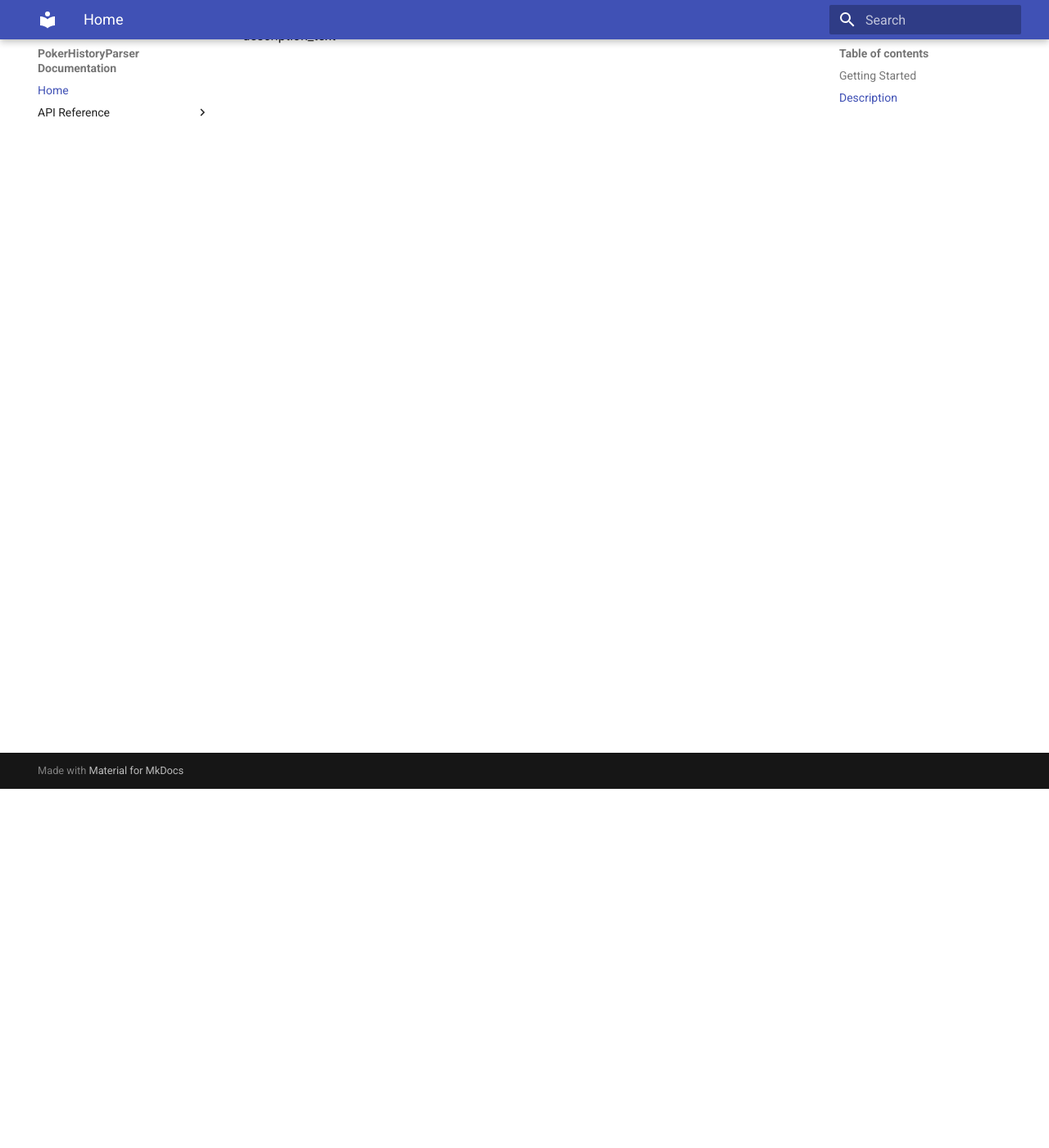
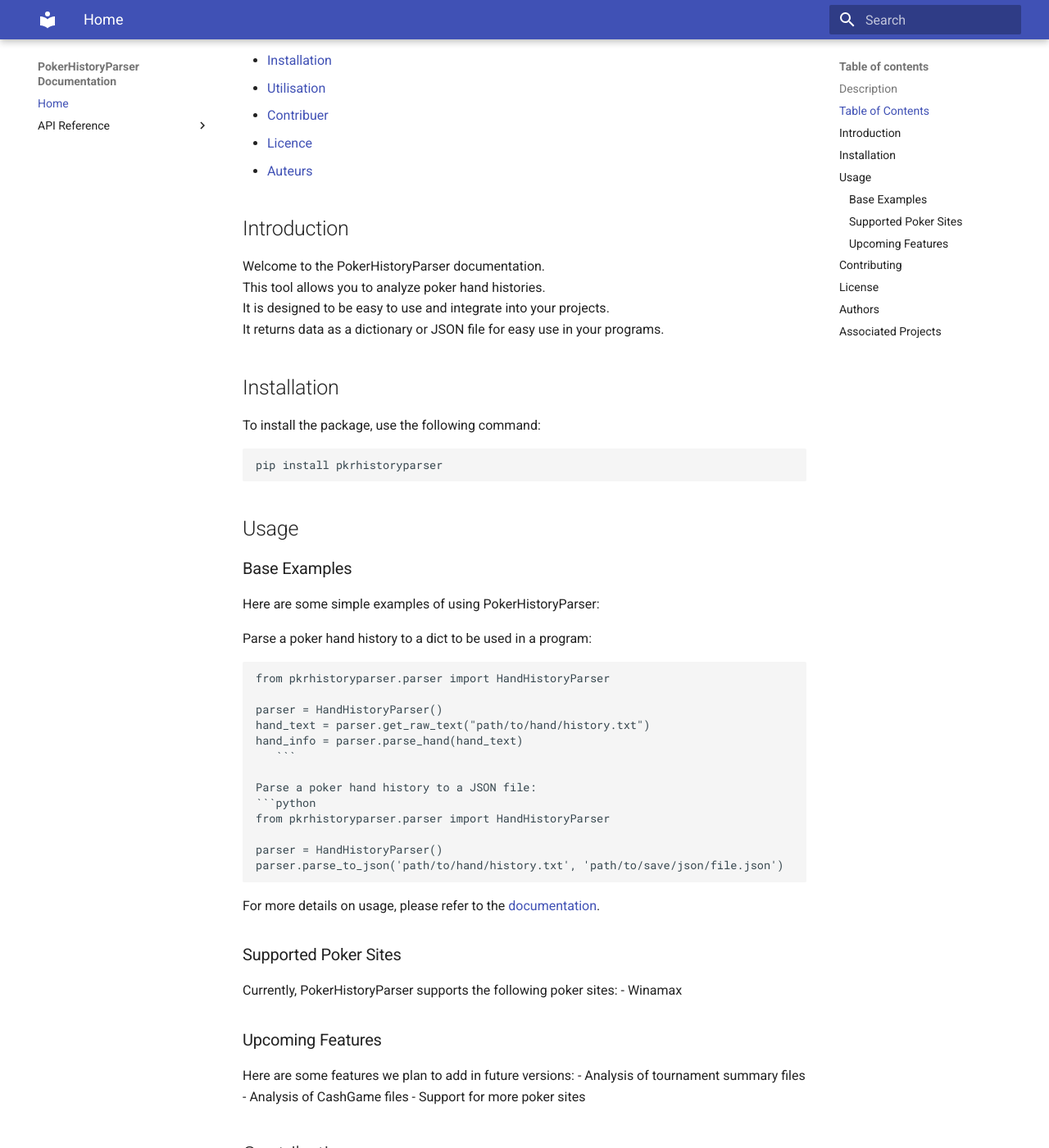
Before and after one commit to Manggy94/PokerHistoryParser, an MkDocs documentation site: the page built from docs/index.md, in a window 1280 px wide and 1400 px high, scrolled down 438 px. Shown: the whole window at 82% size. Built offline with MkDocs 1.6.1 and Material for MkDocs 9.7.7, drawn with Linux system fonts in a browser that asks for light colours; some of the changed text lies outside the part shown.

Commit message:
Modifying doc

````diff
--- a/docs/index.md
+++ b/docs/index.md
@@ -1,15 +1,96 @@
-# PokerHistoryParser Documentation
 
-Welcome to the documentation for PokerHistoryParser.
+# PokerHistoryParser
 
-## Getting Started
+## Description
+A poker package to parse Hand histories into json objects
 
+PokerHistoryParser is a powerful tool for analyzing and extracting data from poker hand histories.
+This project is designed to help poker players and analysts better understand their performance by providing detailed
+analyses of hands played.
+
+
+## Table of Contents
+
+- [Introduction](#introduction)
+- [Installation](#installation)
+- [Utilisation](#utilisation)
+- [Contribuer](#contribuer)
+- [Licence](#licence)
+- [Auteurs](#auteurs)
+
+## Introduction
+
+Welcome to the PokerHistoryParser documentation.
+This tool allows you to analyze poker hand histories.
+It is designed to be easy to use and integrate into your projects.
+It returns data as a dictionary or JSON file for easy use in your programs.
+
+
+## Installation
 To install the package, use the following command:
+
 
 ```sh
 pip install pkrhistoryparser
 ```
 
-## Description
+## Usage
 
-description_text
+### Base Examples
+Here are some simple examples of using PokerHistoryParser:
+
+Parse a poker hand history to a dict to be used in a program:
+
+
+```python
+from pkrhistoryparser.parser import HandHistoryParser
+
+parser = HandHistoryParser()
+hand_text = parser.get_raw_text("path/to/hand/history.txt")
+hand_info = parser.parse_hand(hand_text)
+   ```
+
+Parse a poker hand history to a JSON file:
+```python
+from pkrhistoryparser.parser import HandHistoryParser
+
+parser = HandHistoryParser()
+parser.parse_to_json('path/to/hand/history.txt', 'path/to/save/json/file.json')
+```
+For more details on usage, please refer to the [documentation](https://pkrhistoryparser.readthedocs.io/en/latest/).
+
+### Supported Poker Sites
+Currently, PokerHistoryParser supports the following poker sites:
+- Winamax
+
+### Upcoming Features
+Here are some features we plan to add in future versions:
+- Analysis of tournament summary files
+- Analysis of CashGame files
+- Support for more poker sites
+
+## Contributing
+
+All contributions are welcome! To contribute, please follow these steps:
+
+1. Fork the repository
+2. Create a branch for your feature (`git checkout -b feature/AmazingFeature`)
+3. Commit your changes (`git commit -m 'Add some AmazingFeature'`)
+4. Push to the branch (`git push origin feature/AmazingFeature`)
+5. Open a Pull Request
+
+
+## License
+
+This project is licensed under the *MIT* license. See the [LICENSE](LICENSE.txt) file for more details.
+
+## Authors
+
+- **Alexandre MANGWA** a.k.a [Manggy94 on GitHub](https://github.com/manggy94) - *Main dev* -
+
+## Associated Projects
+- [PokerComponents](https://github.com/manggy94/PokerComponents)
+
+---
+
+For any questions or issues, feel free to open an issue in the repository or contact us directly.
--- a/setup.py
+++ b/setup.py
@@ -42,6 +42,7 @@
     url="https://github.com/manggy94/PokerHistoryParser",
     project_urls={
         "Bug Tracker": "https://github.com/manggy94/PokerHistoryParser/issues",
+        "Documentation": "https://pkrhistoryparser.readthedocs.io/en/latest/parser/"
     },
     classifiers=classifiers,
     packages=find_packages(exclude=["tests", ".venv", "venv", "venv.*"], include=["pkrhistoryparser"]),
````
Also changed, not shown: Readme.md (+93 -0 lines), 1 other file.
